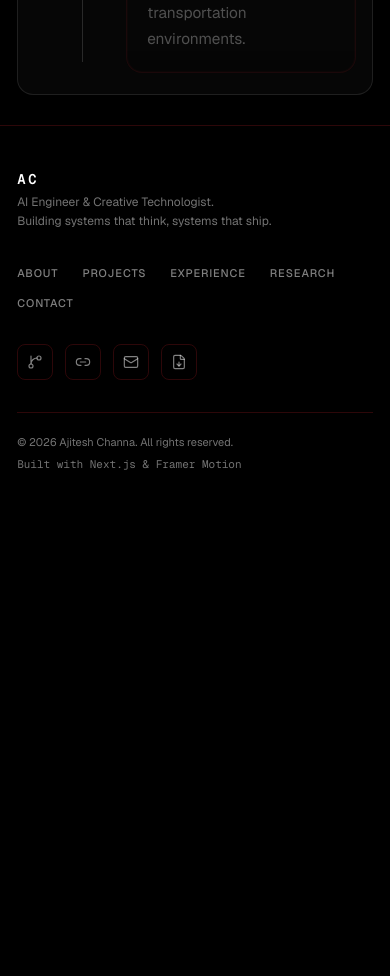
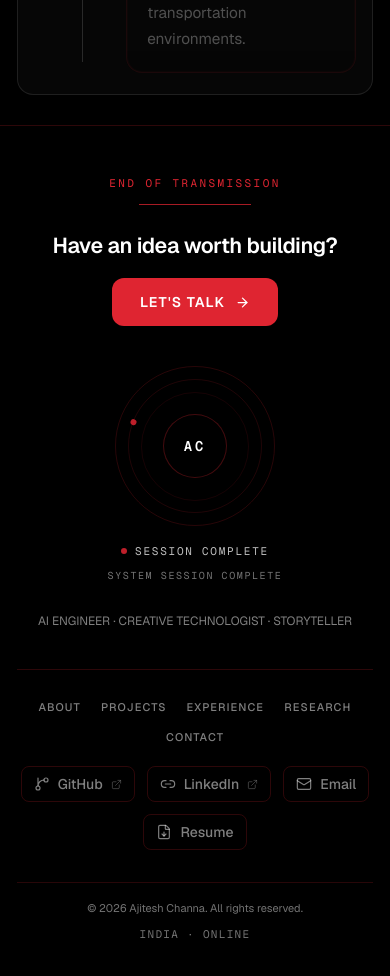
Before and after one commit to ajiteshchanna/AjiteshPortfolio, a Next.js app: page /experience in a window 390 px wide. Shown: the part 6300-7276 px from the top of the page. Before the commit the page ends 6813 px from the top, so only its background shows below. Built offline with nearby package versions, Linux system fonts and the light colour scheme; no server answers.

Commit message:
enhancing footer

```diff
--- a/src/components/layout/Footer.tsx
+++ b/src/components/layout/Footer.tsx
@@ -1,62 +1,136 @@
+"use client";
+
 import Link from "next/link";
+import { motion } from "framer-motion";
+import { ArrowRight } from "lucide-react";
 import { NAV_LINKS } from "@/data/navigation";
 import { SocialLinks } from "@/components/ui/SocialLinks";
+import { Button } from "@/components/ui/Button";
+import { useReducedMotion } from "@/hooks/useReducedMotion";
+import { fadeInUp, reducedFadeInUp, staggerContainer } from "@/lib/animations";
 
 export function Footer() {
+  const prefersReducedMotion = useReducedMotion();
   const year = new Date().getFullYear();
+  const revealItem = prefersReducedMotion ? reducedFadeInUp : fadeInUp;
 
   return (
     <footer className="mt-auto border-t border-border" aria-label="Site footer">
-      <div className="container-page py-10">
+      <div className="container-page overflow-x-clip py-12 sm:py-14">
+        <motion.div
+          initial={prefersReducedMotion ? false : "hidden"}
+          whileInView={prefersReducedMotion ? undefined : "visible"}
+          viewport={{ once: true, amount: 0.2 }}
+          variants={staggerContainer(0.08, 0)}
+          className="mx-auto flex w-full max-w-4xl flex-col items-center text-center"
+        >
+          <motion.p
+            variants={revealItem}
+            className="font-mono text-[11px] uppercase tracking-[0.22em] text-accent"
+          >
+            End of Transmission
+          </motion.p>
 
-        {/* Top row */}
-        <div className="flex flex-col gap-8 sm:flex-row sm:items-start sm:justify-between">
+          <motion.span
+            variants={revealItem}
+            aria-hidden="true"
+            className="mt-3 block h-px w-28 bg-accent/75"
+            initial={prefersReducedMotion ? false : { width: 0, opacity: 0 }}
+            whileInView={prefersReducedMotion ? undefined : { width: "7rem", opacity: 1 }}
+            viewport={{ once: true, amount: 0.9 }}
+            transition={prefersReducedMotion ? undefined : { duration: 0.62, ease: [0.22, 1, 0.36, 1], delay: 0.08 }}
+          />
 
-          {/* Brand block */}
-          <div className="space-y-1">
-            <Link
-              href="/"
-              className="font-mono text-sm font-semibold tracking-[0.2em] text-fg uppercase hover:text-accent transition-colors duration-200"
-              aria-label="Ajitesh Channa — home"
+          <motion.h2 variants={revealItem} className="mt-7 type-h2 text-fg">
+            Have an idea worth building?
+          </motion.h2>
+
+          <motion.div variants={revealItem} className="mt-5">
+            <Button
+              href="/contact"
+              size="lg"
+              className="group uppercase tracking-[0.08em]"
+              rightIcon={
+                <ArrowRight
+                  size={15}
+                  aria-hidden="true"
+                  className="transition-transform duration-200 group-hover:translate-x-1"
+                />
+              }
             >
-              AC
-            </Link>
-            <p className="text-xs text-fg-subtle leading-relaxed max-w-[22rem]">
-              AI Engineer &amp; Creative Technologist.<br />
-              Building systems that think, systems that ship.
+              Let&apos;s Talk
+            </Button>
+          </motion.div>
+
+          <motion.div variants={revealItem} className="mt-10 flex flex-col items-center">
+            <div className="relative h-40 w-40 sm:h-44 sm:w-44" aria-hidden="true">
+              <span className="absolute inset-0 rounded-full border border-accent/18" />
+              <span className="absolute inset-[0.8rem] rounded-full border border-accent/14" />
+              <span className="absolute inset-[1.6rem] rounded-full border border-accent/10" />
+
+              <motion.span
+                className="absolute inset-[0.8rem]"
+                animate={prefersReducedMotion ? undefined : { rotate: 360 }}
+                transition={
+                  prefersReducedMotion
+                    ? undefined
+                    : {
+                        duration: 8.4,
+                        ease: "linear",
+                        repeat: Number.POSITIVE_INFINITY,
+                      }
+                }
+              >
+                <span className="absolute -top-[2px] left-1/2 h-1.5 w-1.5 -translate-x-1/2 rounded-full bg-accent/85" />
+              </motion.span>
+
+              <div className="absolute left-1/2 top-1/2 flex h-16 w-16 -translate-x-1/2 -translate-y-1/2 items-center justify-center rounded-full border border-accent/30 bg-background">
+                <span className="font-mono text-sm font-semibold uppercase tracking-[0.2em] text-fg">AC</span>
+              </div>
+            </div>
+
+            <p className="mt-4 inline-flex items-center gap-2 font-mono text-[11px] uppercase tracking-[0.16em] text-fg-secondary">
+              <span className="h-1.5 w-1.5 rounded-full bg-accent/85" aria-hidden="true" />
+              Session Complete
             </p>
-          </div>
+            <p className="mt-2 font-mono text-[10px] uppercase tracking-[0.16em] text-fg-subtle">
+              System Session Complete
+            </p>
+          </motion.div>
 
-          {/* Nav links */}
-          <nav
-            className="flex flex-wrap gap-x-6 gap-y-3"
-            aria-label="Footer navigation"
-          >
+          <motion.p variants={revealItem} className="mt-7 px-2 text-xs text-fg-muted sm:text-sm">
+            AI ENGINEER · CREATIVE TECHNOLOGIST · STORYTELLER
+          </motion.p>
+        </motion.div>
+
+        <div className="mx-auto mt-10 h-px w-full max-w-5xl bg-accent/20" aria-hidden="true" />
+
+        <div className="mt-7 flex flex-col items-center gap-5">
+          <nav className="flex flex-wrap items-center justify-center gap-x-5 gap-y-3" aria-label="Footer navigation">
             {NAV_LINKS.map((link) => (
               <Link
                 key={link.href}
                 href={link.href}
-                className="text-[11px] font-medium tracking-[0.08em] uppercase text-fg-muted hover:text-fg transition-colors duration-200"
+                className="text-[11px] font-medium tracking-[0.1em] uppercase text-fg-muted transition-colors duration-200 hover:text-fg"
               >
                 {link.label}
               </Link>
             ))}
           </nav>
 
-          {/* Social icons */}
-          <SocialLinks orientation="horizontal" display="icon-only" />
+          <SocialLinks orientation="horizontal" display="icon-label" className="justify-center" />
         </div>
 
-        {/* Divider + copyright row */}
-        <div className="mt-8 border-t border-border pt-5 flex flex-col gap-1 sm:flex-row sm:items-center sm:justify-between">
+        <div className="mx-auto mt-8 h-px w-full max-w-5xl bg-accent/18" aria-hidden="true" />
+
+        <div className="mt-4 flex flex-col gap-2 text-center sm:flex-row sm:items-center sm:justify-between sm:text-left">
           <p className="text-[11px] text-fg-subtle">
             &copy; {year} Ajitesh Channa. All rights reserved.
           </p>
-          <p className="font-mono text-[11px] text-fg-subtle">
-            Built with Next.js &amp; Framer Motion
+          <p className="font-mono text-[11px] uppercase tracking-[0.12em] text-fg-subtle">
+            India · Online
           </p>
         </div>
-
       </div>
     </footer>
   );
```
